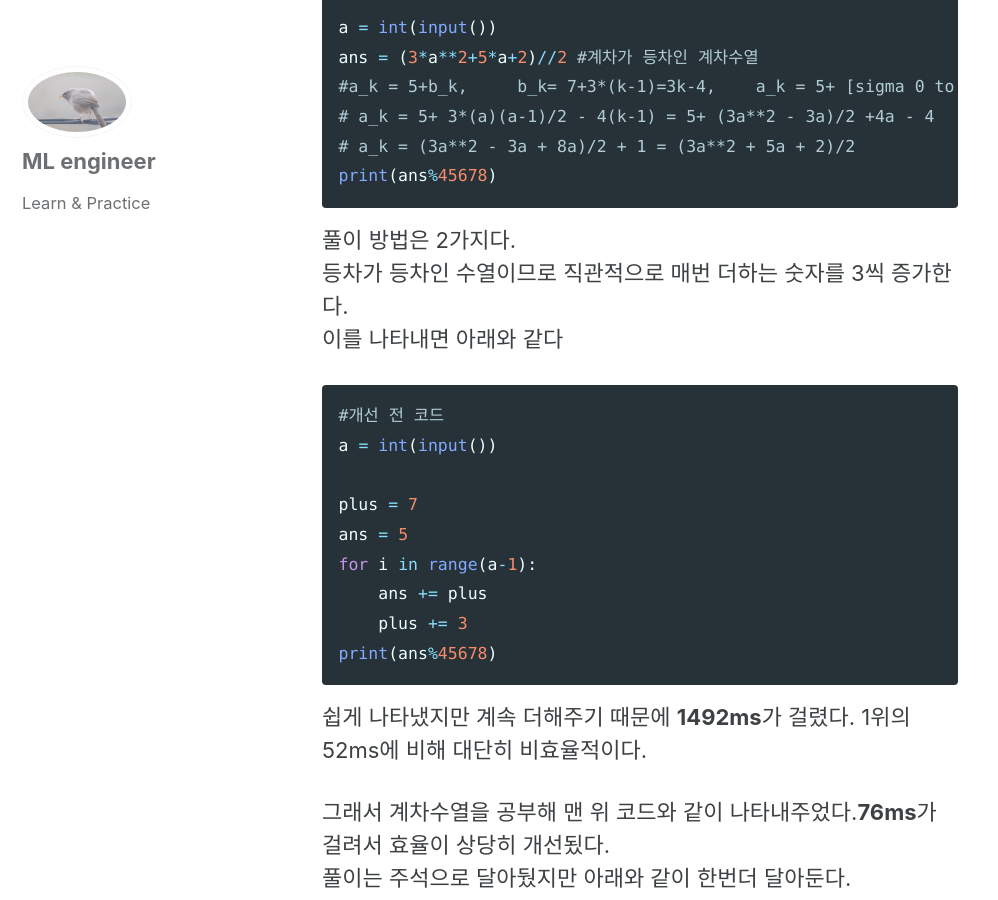
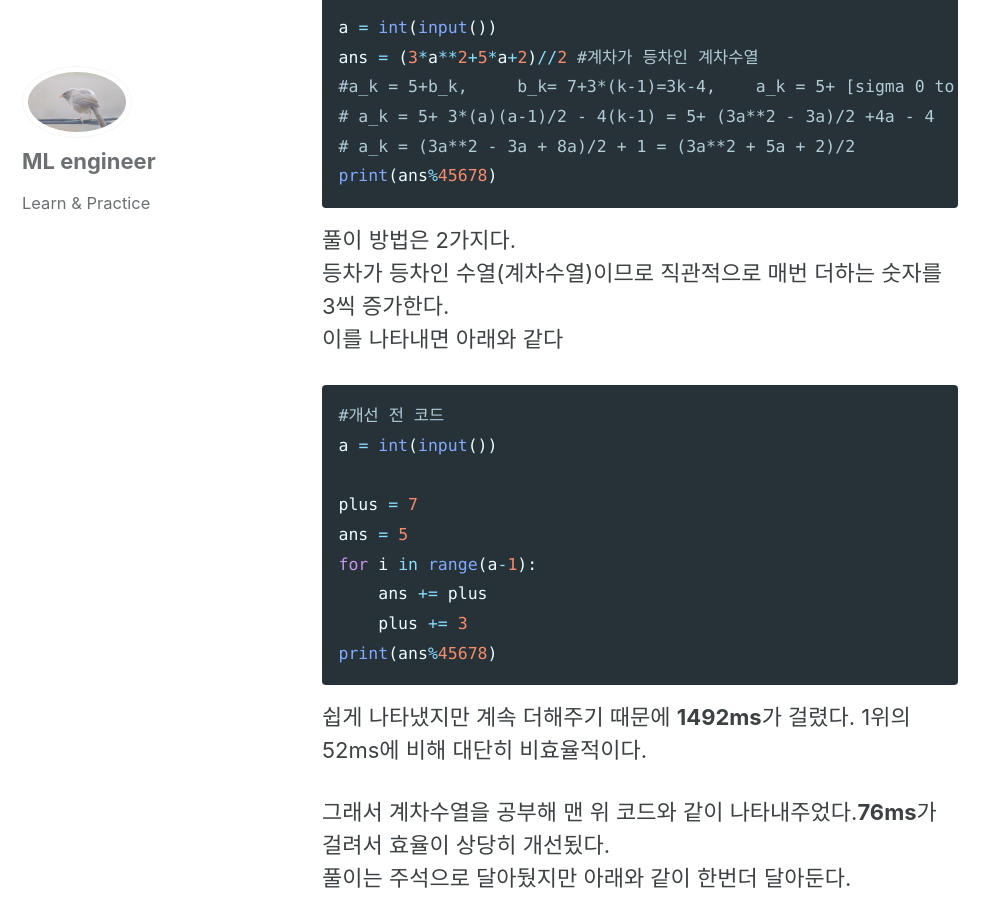
Before and after one commit to Donghee4/Donghee4.github.io, a Jekyll site: the page built from _posts/2022-05-15-85.md, in a window 1280 px wide and 900 px high, scrolled down 325 px. Shown: the whole window, without its empty margins (0-998 px from the left). Built offline with Jekyll 4.4.1, drawn with Linux system fonts in a browser that asks for light colours; cached includes are drawn as plain includes.

Commit message:
1964 explain

````diff
--- a/_posts/2022-05-15-85.md
+++ b/_posts/2022-05-15-85.md
@@ -14,7 +14,7 @@
 print(ans%45678)
 ```
 풀이 방법은 2가지다.<br>
-등차가 등차인 수열이므로 직관적으로 매번 더하는 숫자를 3씩 증가한다.<br>
+등차가 등차인 수열(계차수열)이므로 직관적으로 매번 더하는 숫자를 3씩 증가한다.<br>
 이를 나타내면 아래와 같다<br>
 ```py
 #개선 전 코드
````
